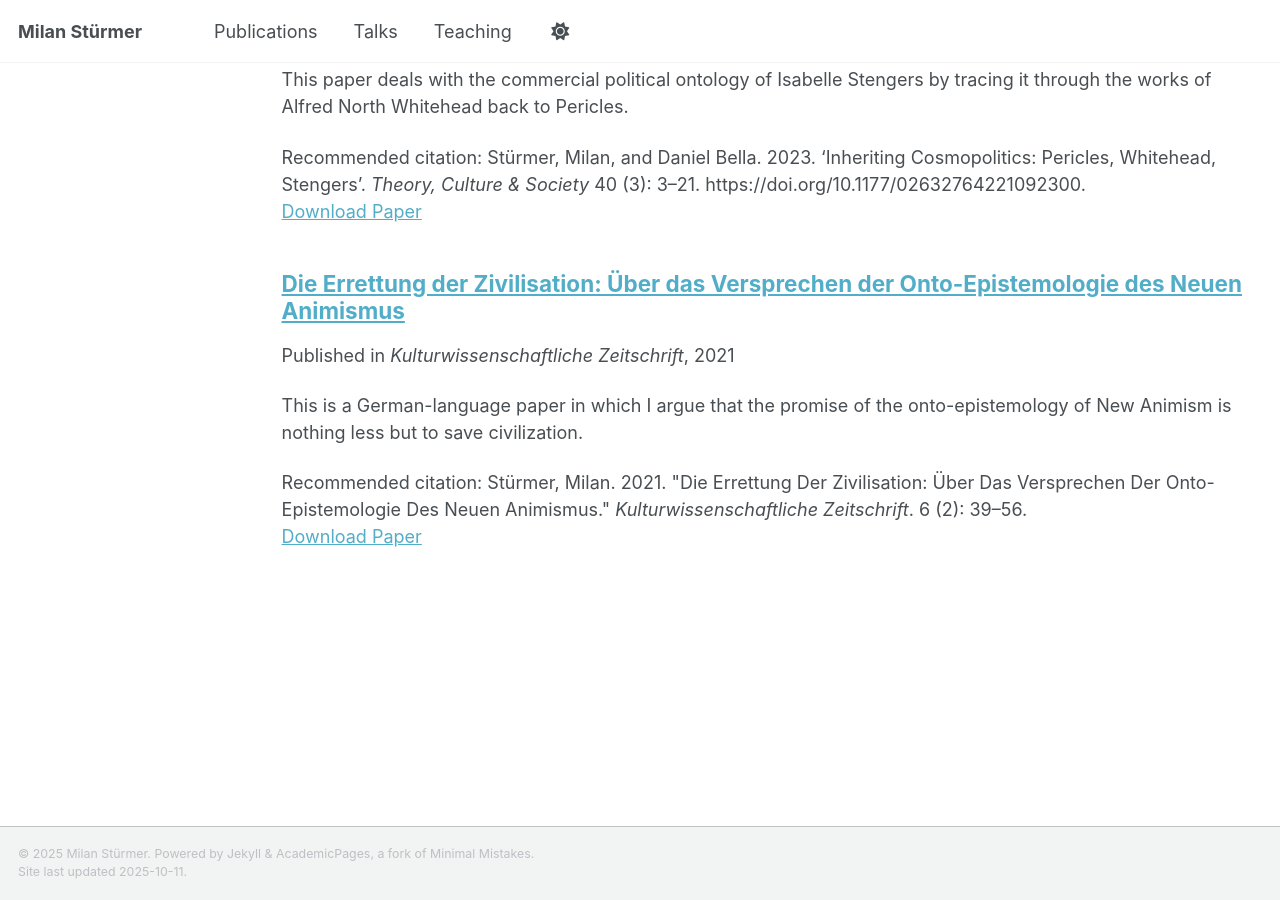
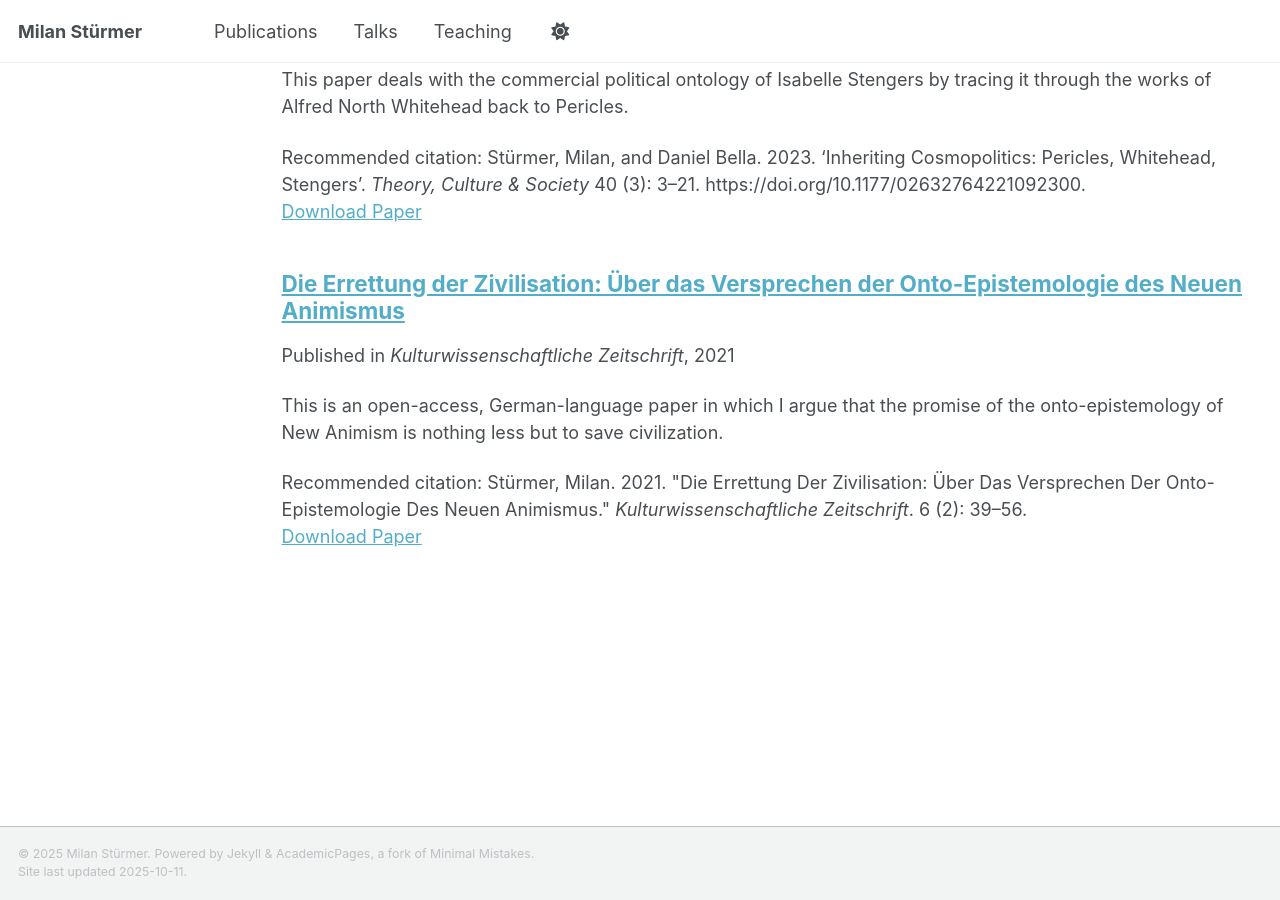
Before and after one commit to milanstuermer/milanstuermer.github.io, a Jekyll site: the page built from _pages/publications.html, in a window 1280 px wide and 900 px high, scrolled down 564 px. Built offline with Jekyll 4.4.1, drawn with Linux system fonts in a browser that asks for light colours; a script that is not in the unit is left out.

Commit message:
Update 2021-01-01-errettung-zivilisation.md

```diff
--- a/_publications/2021-01-01-errettung-zivilisation.md
+++ b/_publications/2021-01-01-errettung-zivilisation.md
@@ -3,7 +3,7 @@
 collection: publications
 category: manuscripts
 permalink: /publication/2021-01-01-errettung-zivilisation
-excerpt: 'This is a German-language paper in which I argue that the promise of the onto-epistemology of New Animism is nothing less but to save civilization.'
+excerpt: 'This is an open-access, German-language paper in which I argue that the promise of the onto-epistemology of New Animism is nothing less but to save civilization.'
 date: 2021-01-01
 venue: 'Kulturwissenschaftliche Zeitschrift'
 paperurl: 'https://mediarep.org/bitstreams/25bdcb42-b270-43fe-abe1-63982a01d459/download'
```
